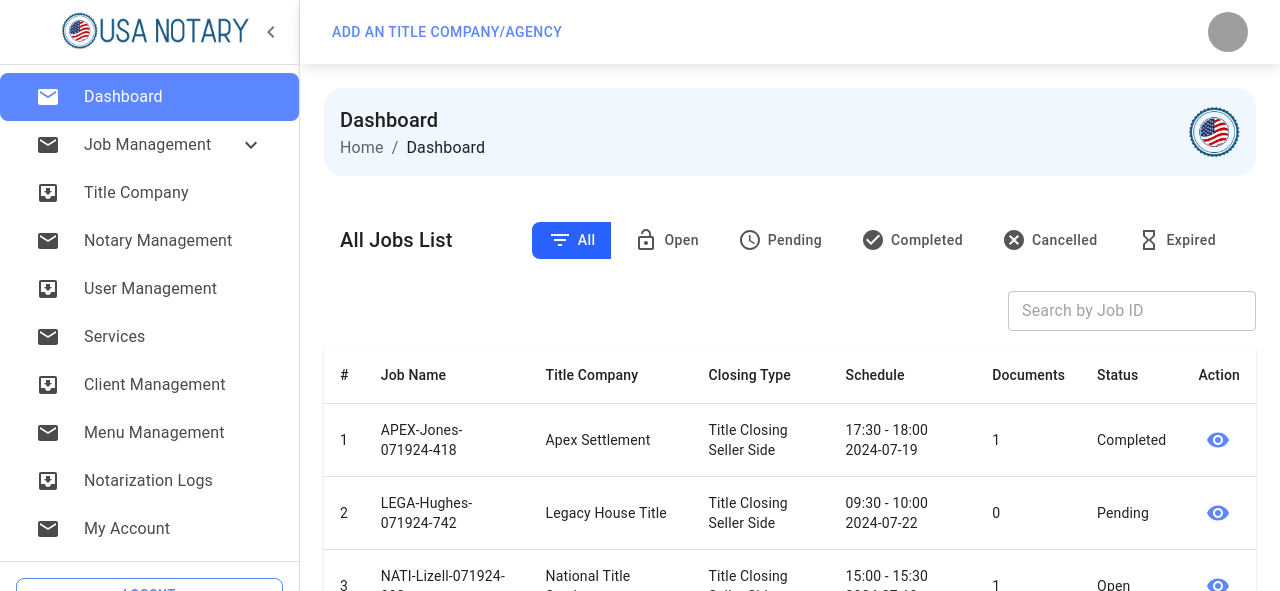
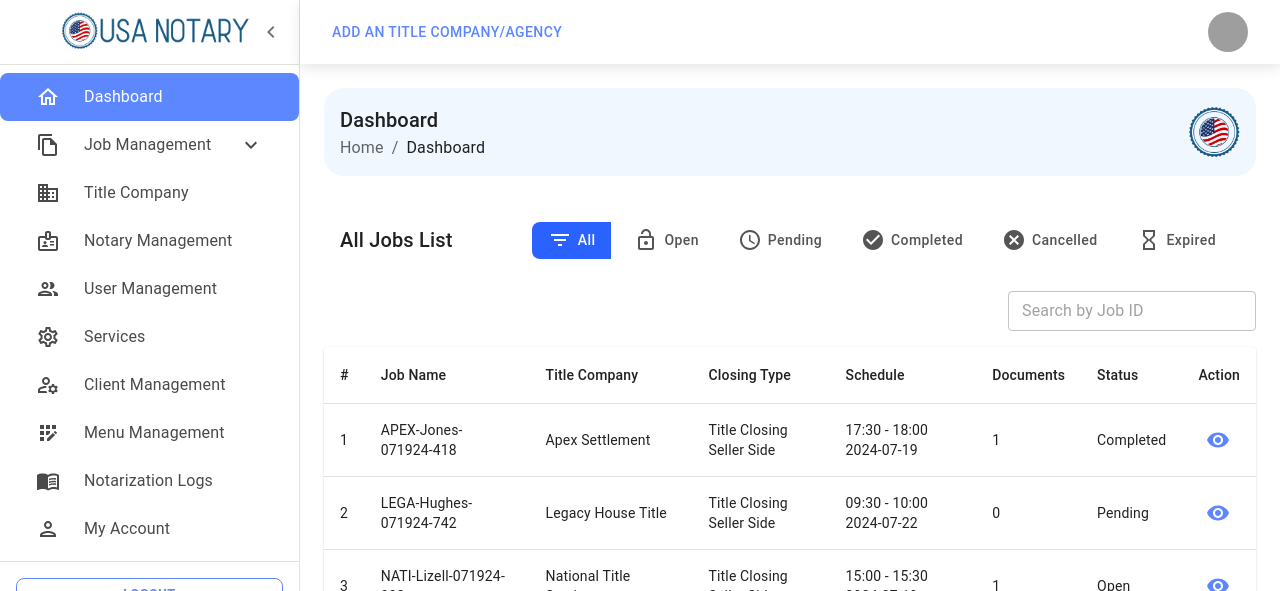
Before and after one commit to Anser-Ishaq/USA-Notray, a React (Vite) app: page /login in a window 1280 px wide. Both pictures are taken after typing "name@example.com", "Sample123" into the empty fields and a click on the button "SIGN IN". Shown: the top 591 px of the page. Built offline with nearby package versions, Linux system fonts and the light colour scheme; grey boxes are pictures that could not be loaded.

Commit message:
Ui changes for dasboard

```diff
--- a/src/layout/dashboardLayout.js
+++ b/src/layout/dashboardLayout.js
@@ -2,7 +2,7 @@ import  React, { useState}  from 'react';
 import { Outlet, NavLink } from 'react-router-dom';
 import { styled, useTheme } from '@mui/material/styles';
 import {Button, Avatar, Menu, MenuItem, Collapse } from '@mui/material';
-import { ExpandLess, ExpandMore } from '@mui/icons-material';
+import { ExpandLess, ExpandMore, HomeOutlined, FileCopyOutlined, BusinessOutlined, GroupOutlined, SettingsOutlined, ManageAccountsOutlined , AppRegistrationOutlined, MenuBookOutlined, PersonOutlined, BadgeOutlined} from '@mui/icons-material';
 import Box from '@mui/material/Box';
 import MuiDrawer from '@mui/material/Drawer';
 import MuiAppBar from '@mui/material/AppBar';
@@ -25,6 +25,16 @@ import BreadCrumb from '../components/Breadcrumb';
 import UsaLogo from '../assets/usalogo.png'
 
 const drawerWidth = 300;
+const menuList = [
+  { title: 'Title Company', icon : <BusinessOutlined/>, },
+  { title: 'Notary Management', icon :  <BadgeOutlined/>, },
+  { title: 'User Management', icon :  <GroupOutlined/>, },
+  { title: 'Services', icon :  <SettingsOutlined/>, },
+  { title: 'Client Management', icon :  <ManageAccountsOutlined/>, },
+  { title: 'Menu Management', icon :  <AppRegistrationOutlined/>, },
+  { title: 'Notarization Logs', icon :  <MenuBookOutlined/>, },
+  { title: 'My Account', icon :  <PersonOutlined/>, },
+]
 
 const DashboardLayout = () => {
   const theme = useTheme();
@@ -147,7 +157,7 @@ const handleJobManagementClick = () => {
                     justifyContent: 'center',
                   }}
                 >
-                 {<MailIcon />}
+                 {<HomeOutlined />}
                 </ListItemIcon>
                 <ListItemText primary={'Dashboard'} sx={{ opacity: open ? 1 : 0 }} />
               </ListItemButton>
@@ -168,7 +178,7 @@ const handleJobManagementClick = () => {
                     justifyContent: 'center',
                   }}
                 >
-                 {<MailIcon />}
+                 {<FileCopyOutlined />}
                 </ListItemIcon>
 
                 <ListItemText primary="Job Management" sx={{ opacity: open ? 1 : 0 }} />
@@ -191,8 +201,8 @@ const handleJobManagementClick = () => {
                </ListItem>
              </List>
            </Collapse>
-          {['Title Company', 'Notary Management', 'User Management', 'Services', 'Client Management', 'Menu Management', 'Notarization Logs', 'My Account'].map((text, index) => (
-            <ListItem key={text} component={NavLink} to={`/${text.toLowerCase().replace(/\s+/g, '-')}`} disablePadding sx={linkStyle(theme, open)}>
+          {menuList.map((menu, index) => (
+            <ListItem key={menu.title} component={NavLink} to={`/${menu.title.toLowerCase().replace(/\s+/g, '-')}`} disablePadding sx={linkStyle(theme, open)}>
               <ListItemButton
                 sx={{
                   minHeight: 48,
@@ -207,9 +217,9 @@ const handleJobManagementClick = () => {
                     justifyContent: 'center',
                   }}
                 >
-                  {index % 2 === 0 ? <InboxIcon /> : <MailIcon />}
+                  {menu?.icon}
                 </ListItemIcon>
-                <ListItemText primary={text} sx={{ opacity: open ? 1 : 0 }} />
+                <ListItemText primary={menu.title} sx={{ opacity: open ? 1 : 0 }} />
               </ListItemButton>
             </ListItem>
           ))}
```
